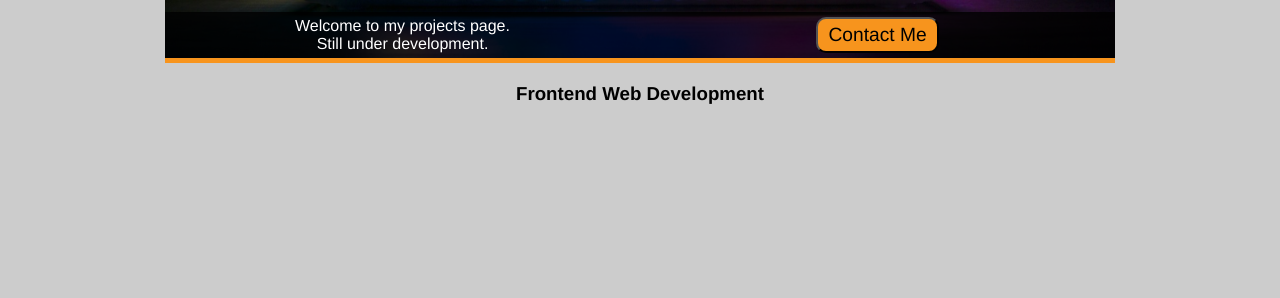
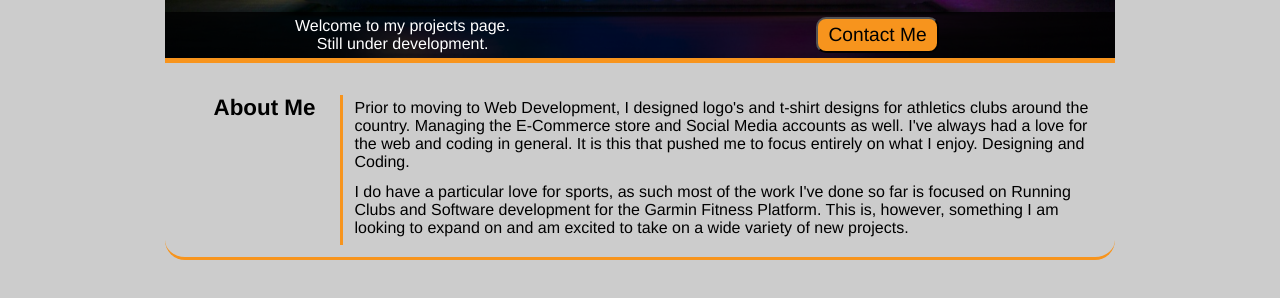
Before and after one commit to deanw77/Dean-Waring-Portfolio, a plain HTML site: page index.html in a window 1280 px wide. Shown: the part 394-692 px from the top of the page. Drawn offline with Linux system fonts and the light colour scheme.

Commit message:
Added About Me Section

```diff
--- a/css/styles.css
+++ b/css/styles.css
@@ -78,20 +78,48 @@
 }
 
 .card {
-    width: 90%;
+    width: 95%;
     margin: auto;
-    margin-top: 20px;
-    display: grid;
-    grid-template-columns: repeat(2, 1fr);
-    grid-template-rows: repeat(4, 1fr);
-    grid-template-areas:
-        "cardHeading cardHeading"
-        ". ."
-        ". ."
-        ". .";
+    margin-top: 30px;
+    border-bottom: 3px solid #F7941D;
+    border-radius: 20px;
+    margin-bottom: 10px;
 }
 
-.cardHeading {
-    grid-area: cardHeading;
-    text-align: center;
+#AboutMe {
+    display: flex;
+    flex-direction: column;
+    align-items: center;
+    justify-content: center;
 }
+
+#AboutMe h3 {
+    border-bottom: 3px solid #F7941D;
+    margin-bottom: 10px;
+    font-size: 1.4em;
+}
+
+#AboutMe p {
+    padding: 6px;
+}
+
+#AboutMe .lastP {
+    padding-bottom: 20px;
+}
+
+@media only screen and (min-width: 600px) {
+    #AboutMe {
+        flex-direction: row;
+    }
+
+    #AboutMe h3 {
+        border-right: 3px solid #F7941D;
+        border-bottom: none;
+        margin-right: 5px;
+        padding-right: 25px;
+        height: 150px;
+        width: 50%;
+        text-align: right;
+    }
+
+}
--- a/index.html
+++ b/index.html
@@ -20,7 +20,7 @@
 
     <body>
         <div class="headerBackground">
-        <header class="mainHeader">
+            <header class="mainHeader">
                 <img class="mainLogo" src="images/Logo.png" alt="Light Imaginations Logo" />
 
                 <div class="headerText">
@@ -35,7 +35,7 @@
                             <a href="#"><li>Garmin Development</li></a>
                             <a href="#"><li>3D Animation</li></a>
                             <a href="#"><li>Logo Design</li></a>
-                            <a href="#"><li>About Me</li></a>
+                            <a href="#AboutMe"><li>About Me</li></a>
                             <a href="#"><li>Contact Me</li></a>
                         </ul>
                     </nav>
@@ -47,7 +47,7 @@
                         <a href="#"><li>Garmin Development</li></a>
                         <a href="#"><li>3D Animation</li></a>
                         <a href="#"><li>Logo Design</li></a>
-                        <a href="#"><li>About Me</li></a>
+                        <a href="#AboutMe"><li>About Me</li></a>
                         <a href="#"><li>Contact Me</li></a>
                     </ul>
                 </nav>
@@ -59,7 +59,7 @@
                         <div class="ham-bar bar-bottom"></div>
                     </div>
                 </nav>
-        </header>
+            </header>
         </div>
 
         <main class="mainBackground">
@@ -76,13 +76,24 @@
                 </div>
             </section>
 
-            <section class="card-set">
-                <section class="card">
-                    <h3 class="cardHeading">Frontend Web Development</h3>
-                </section>
+            <section class="card" id="AboutMe">
+                <h3>About Me</h3>
+                <div id="AboutText">
+                    <p>
+                        Prior to moving to Web Development, I designed logo's and t-shirt designs for athletics clubs around the country.
+                        Managing the E-Commerce store and Social Media accounts as well. I've always had a love for the web and coding in general.
+                        It is this that pushed me to focus entirely on what I enjoy. Designing and Coding.
+                    </p>
+                    <p class="lastP">
+                        I do have a particular love for sports, as such most of the work I've done so far is focused on Running Clubs and Software
+                        development for the Garmin Fitness Platform. This is, however, something I am looking to expand on and am excited to take
+                        on a wide variety of new projects.
+                    </p>
+                </div>
             </section>
 
         </main>
+
         <script src="js/script.js"></script>
     </body>
 </html>
```
